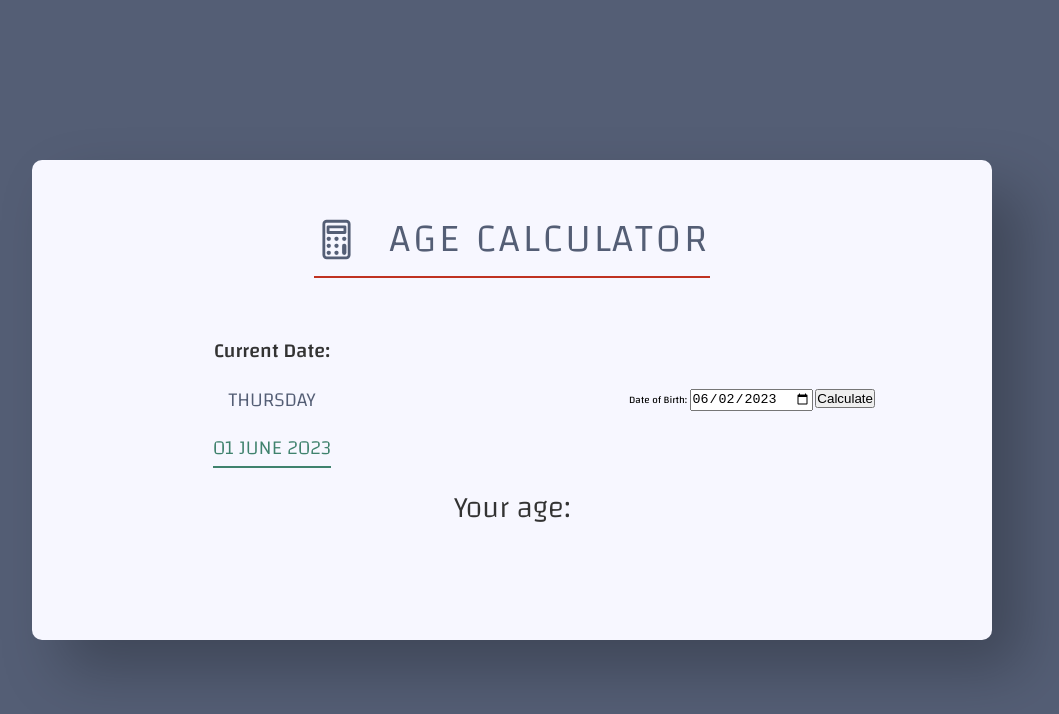
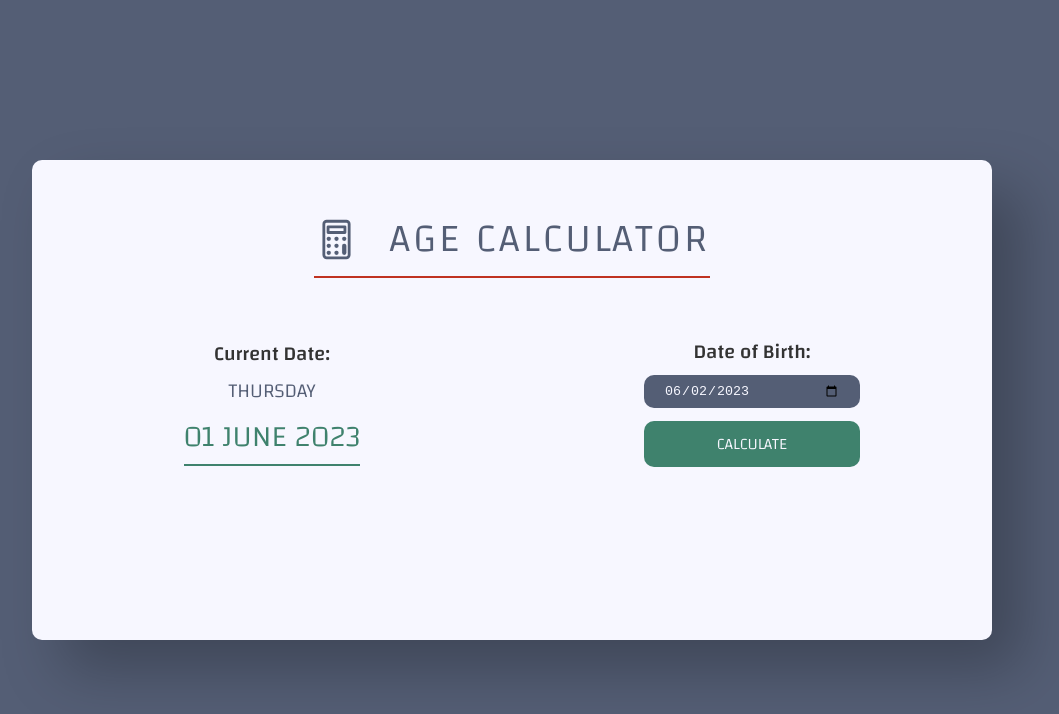
Before and after one commit to Imtiyaaz22/age-calculator, a plain HTML site: page index.html in a window 1280 px wide. Shown: the whole page, without its empty margins (128-1187 px from the left). Drawn offline with nearby package versions, Linux system fonts and the light colour scheme.

Commit message:
Style date input

```diff
--- a/styles.css
+++ b/styles.css
@@ -18,6 +18,7 @@
 	--color-grey: #333;
 
 	--logo-icon: 4.5rem;
+	--logo-icon-sm: 2.5rem;
 
 	--border-sm: 1rem;
 
@@ -96,12 +97,11 @@ body {
 	grid-column: 1 / 3;
 	grid-row: 2 / 3;
 	text-align: center;
-	height: 100%;
 
 	display: flex;
 	flex-direction: column;
+	align-items: center;
 	justify-content: space-evenly;
-	align-items: center;
 }
 
 .current-date {
@@ -118,7 +118,8 @@ body {
 }
 
 .current-date__highlight{
-	font-size: var(--fs-250);
+	display: block;
+	font-size: var(--fs-300);
 	font-weight: var(--fw-300);
 	text-transform: uppercase;
 	color: var(--color-primary);
@@ -129,6 +130,59 @@ body {
 .capture {
 	grid-column: 3 / 5;
 	grid-row: 2 / 3;
+
+	display: flex;
+	flex-direction: column;
+	align-items: center;
+	justify-content: space-evenly;
+
+	text-align: center;
+	width: 45%;
+	height: 100%;
+}
+
+.capture-label {
+	font-size: var(--fs-250);
+	font-weight: var(--fw-500);
+	color: var(--color-grey);
+}
+
+.capture-date {
+	border: none;
+	border-radius: var(--border-sm);
+	background-color: var(--color-secondary);
+	color: var(--color-bg-1);
+	padding: .8rem var(--spacer-sm);
+	width: 100%;
+	transition: all .8s;
+}
+
+.capture-date:focus-visible {
+	outline: 1px solid var(--color-accent);
+}
+
+.capture-date:hover {
+	background-color: var(--color-accent);
+}
+
+.capture-btn {
+	width: 100%;
+	border: none;
+	border-radius: var(--border-sm);
+	padding: .8rem var(--spacer-sm);
+	background-color: var(--color-primary);
+	color: var(--color-bg-1);
+	font-family: inherit;
+	font-size: var(--fs-200);
+	font-weight: var(--fw-300);
+	text-transform: uppercase;
+	cursor: pointer;
+	transition: all 0.8s;
+}
+
+.capture-btn:hover {
+	background-color: var(--color-accent);
+	color: var(--color-bg-1);
 }
 
 /* Output */
@@ -140,7 +194,7 @@ body {
 }
 
 .output-hidden {
-	/* display: none; */
+	display: none;
 }
 
 .output-date {
```
